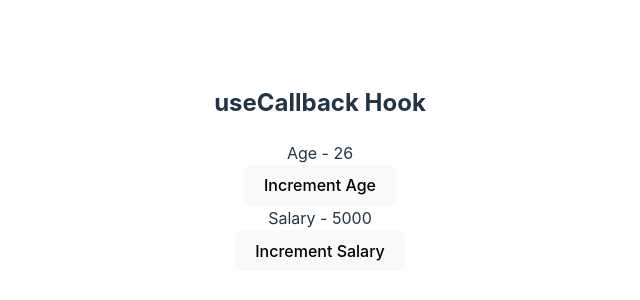
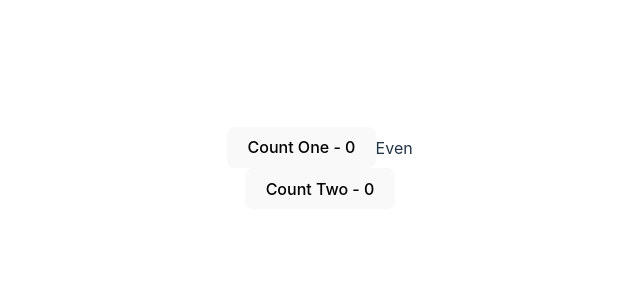
Before and after one commit to moonhopark/react-learn, a React (Vite) app: page / in a window 1280 px wide. Shown: the part 232-532 px from the top of the page, without its empty margins (320-960 px from the left). Built offline with nearby package versions, Linux system fonts and the light colour scheme.

Commit message:
feat: useMemo 예제 추가

```diff
--- a/src/App.jsx
+++ b/src/App.jsx
@@ -1,12 +1,12 @@
 import React from 'react';
 import './App.css';
 
-import ParentComponent from './components/react-basic/UseCallback/ParentComponent';
+import UseMemo from './components/react-basic/UseMemo/UseMemo';
 
 const App = () => {
   return (
     <div className="App">
-      <ParentComponent />
+      <UseMemo />
     </div>
   );
 };
--- /dev/null
+++ b/src/components/react-basic/UseMemo/UseMemo.jsx
@@ -0,0 +1,34 @@
+import React, { useMemo, useState } from 'react';
+
+const UseMemo = () => {
+  const [counterOne, setCounterOne] = useState(0);
+  const [counterTwo, setCounterTwo] = useState(0);
+
+  const incrementOne = () => {
+    setCounterOne(counterOne + 1);
+  };
+
+  const incrementTwo = () => {
+    setCounterTwo(counterTwo + 1);
+  };
+
+  const isEven = useMemo(() => {
+    let i = 0;
+    while (i < 2000000000) i++;
+    return counterOne % 2 === 0;
+  }, [counterOne]);
+
+  return (
+    <div>
+      <div>
+        <button onClick={incrementOne}>Count One - {counterOne}</button>
+        <span>{isEven ? 'Even' : 'Odd'}</span>
+      </div>
+      <div>
+        <button onClick={incrementTwo}>Count Two - {counterTwo}</button>
+      </div>
+    </div>
+  );
+};
+
+export default UseMemo;
```
